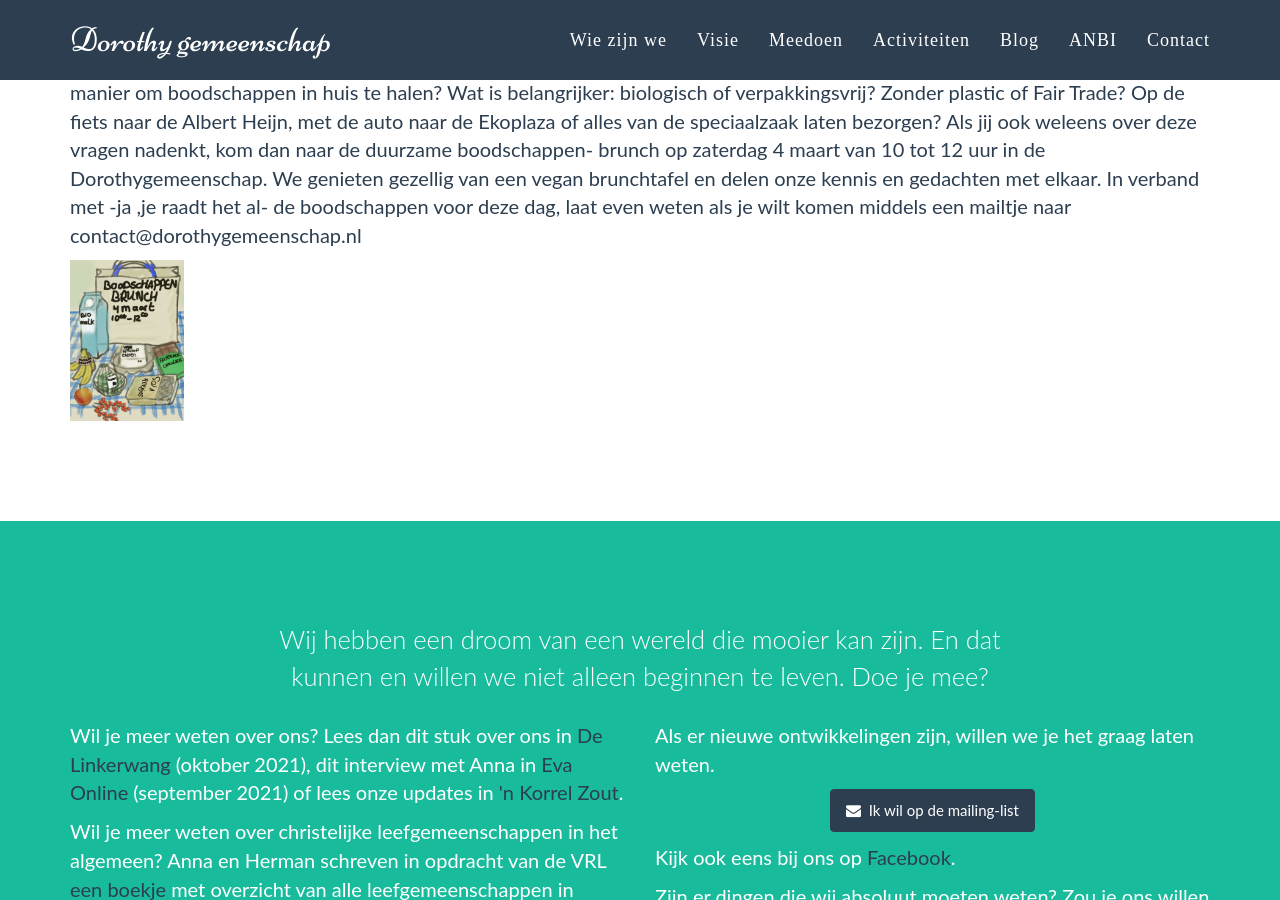
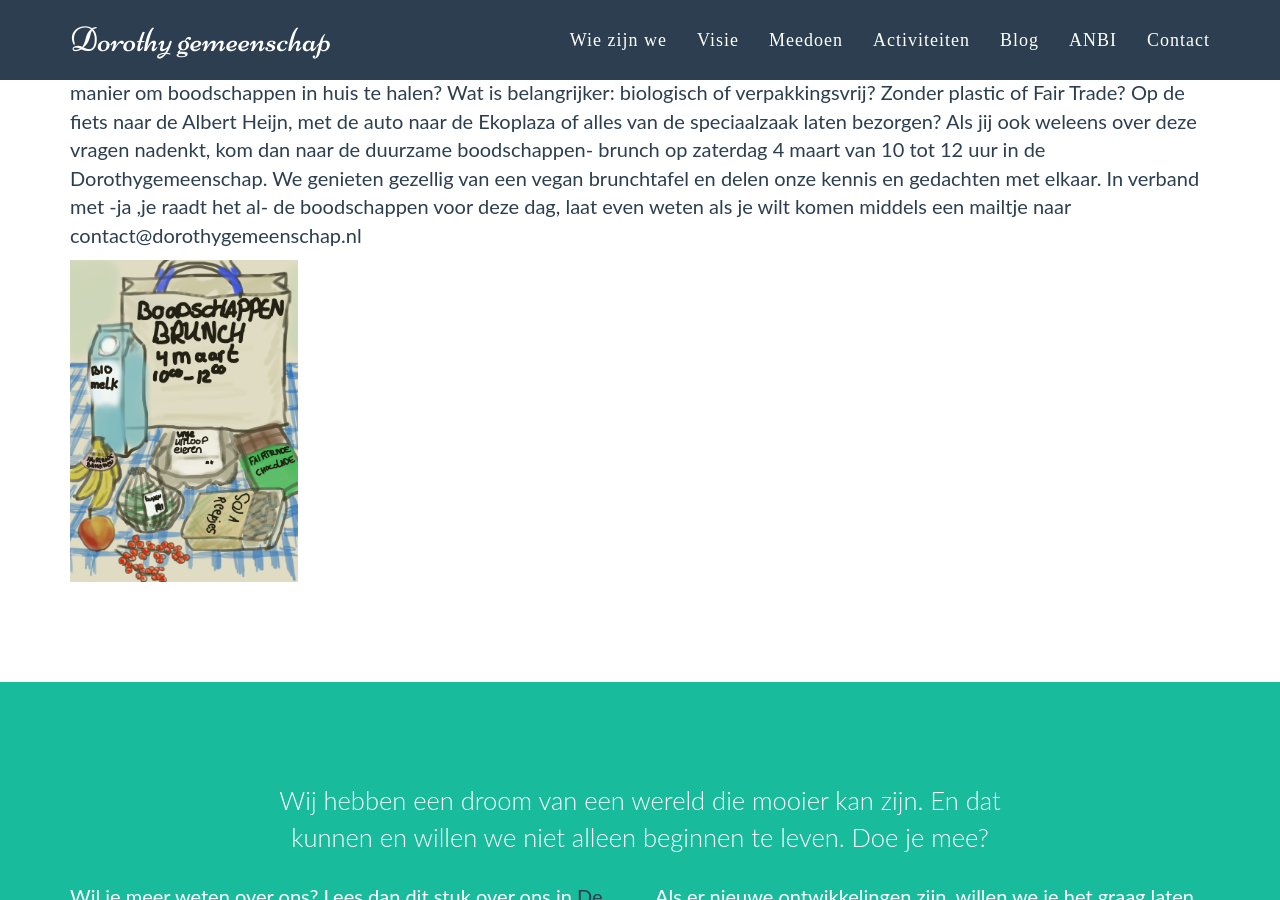
Before and after one commit to dorothygemeenschap/dorothygemeenschap.github.io, a Jekyll site: the page built from activiteiten.html, in a window 1280 px wide and 900 px high, scrolled down 498 px. Built offline with Jekyll 4.4.1, drawn with Linux system fonts in a browser that asks for light colours; some web fonts are replaced.

Commit message:
Update activiteiten.html

```diff
--- a/activiteiten.html
+++ b/activiteiten.html
@@ -17,4 +17,4 @@
   We genieten gezellig van een vegan brunchtafel en delen onze kennis en gedachten met elkaar.
   In verband met -ja ,je raadt het al- de boodschappen voor deze dag, laat even weten als je wilt komen middels een mailtje naar contact@dorothygemeenschap.nl
 </p>
-<img src="/img/boodschappenbrunch.jpg" alt="" width="10%">
+<img src="/img/boodschappenbrunch.jpg" alt="" width="20%">
```
